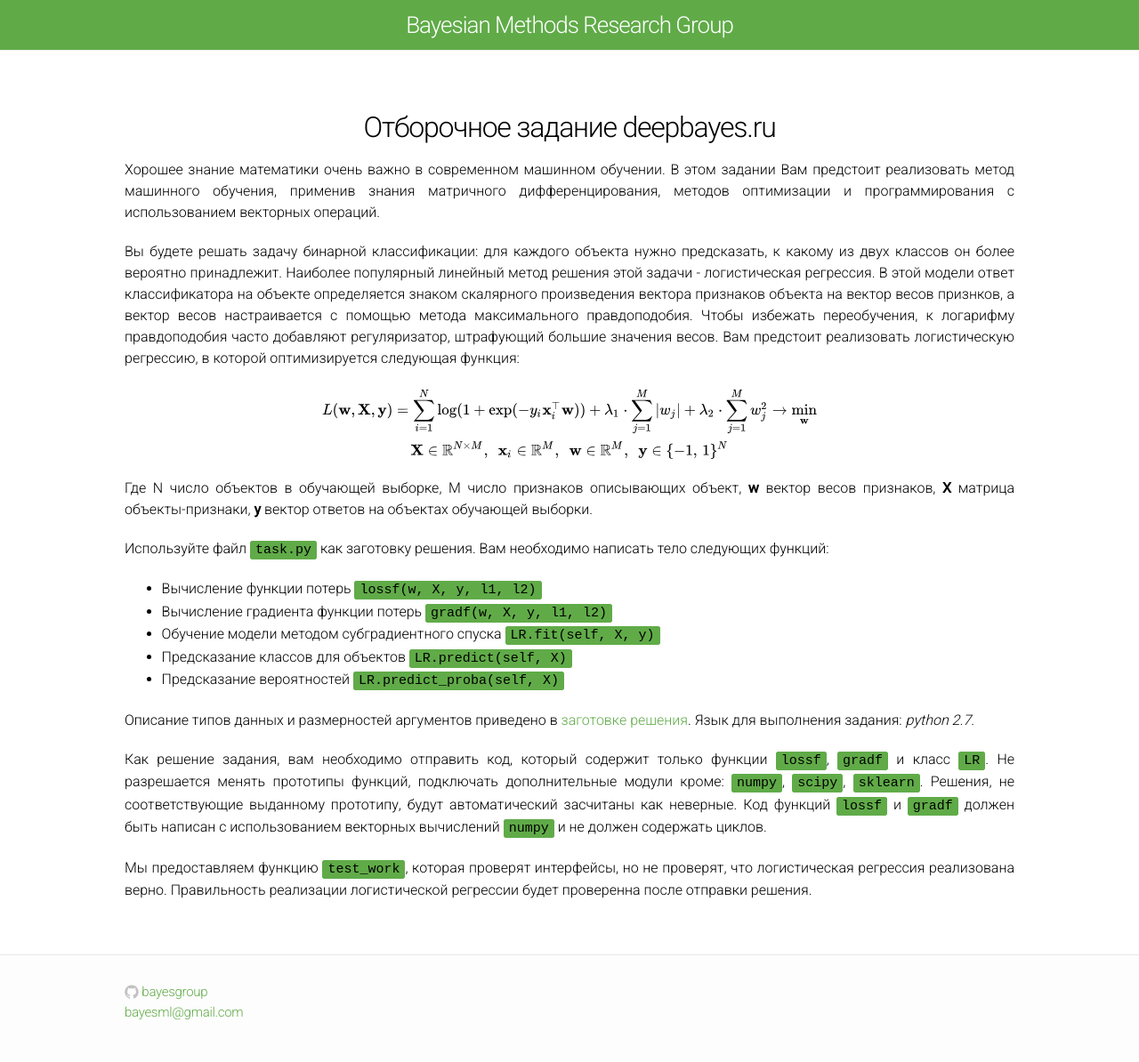
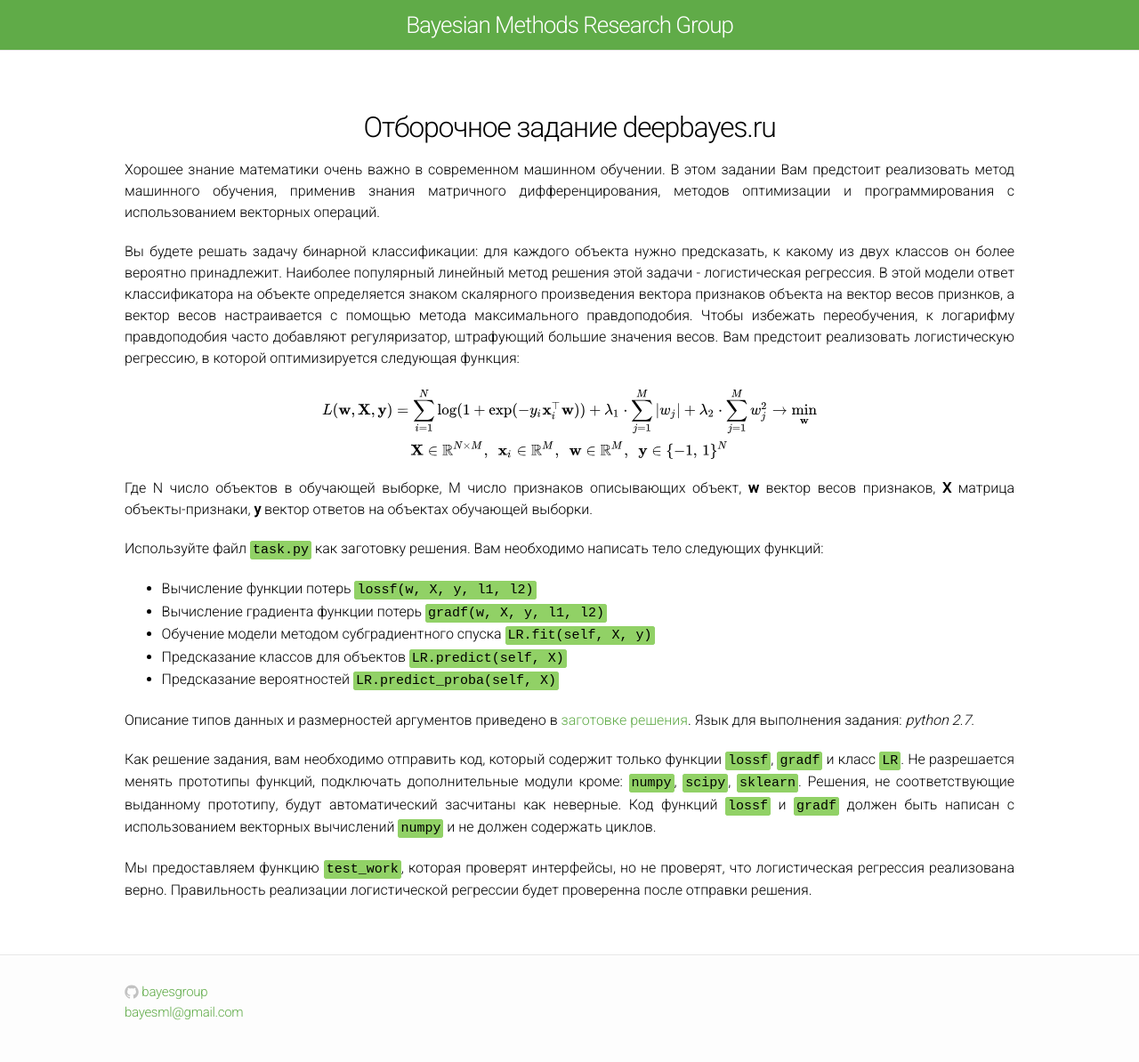
Before and after one commit to bayesgroup/bayesgroup.github.io, a Jekyll site: the page built from deepbayes-school/2017/task/description.md, in a window 1280 px wide. Shown: the whole page at 89% size. Built offline with Jekyll 4.4.1, drawn with Linux system fonts in a browser that asks for light colours; our own code applies the rules of GitHub Pages for plain Markdown files.

Commit message:
code color

```diff
--- a/css/main.css
+++ b/css/main.css
@@ -309,8 +309,8 @@ a:visited { color: #60ab48; }
 
 .post pre,
 .post code {
-  border: 1px solid #60ab48;
-  background-color: #60ab48;
+  border: 1px solid #91d166;
+  background-color: #91d166;
   padding: 8px 12px;
   -webkit-border-radius: 3px;
   -moz-border-radius: 3px;
@@ -319,7 +319,7 @@ a:visited { color: #60ab48; }
   overflow:scroll;
 }
 
-.post code { padding: 1px 5px; }
+.post code { padding: 1px 2px; }
 
 .post ul,
 .post ol { margin-left: 1.35em; }
```
